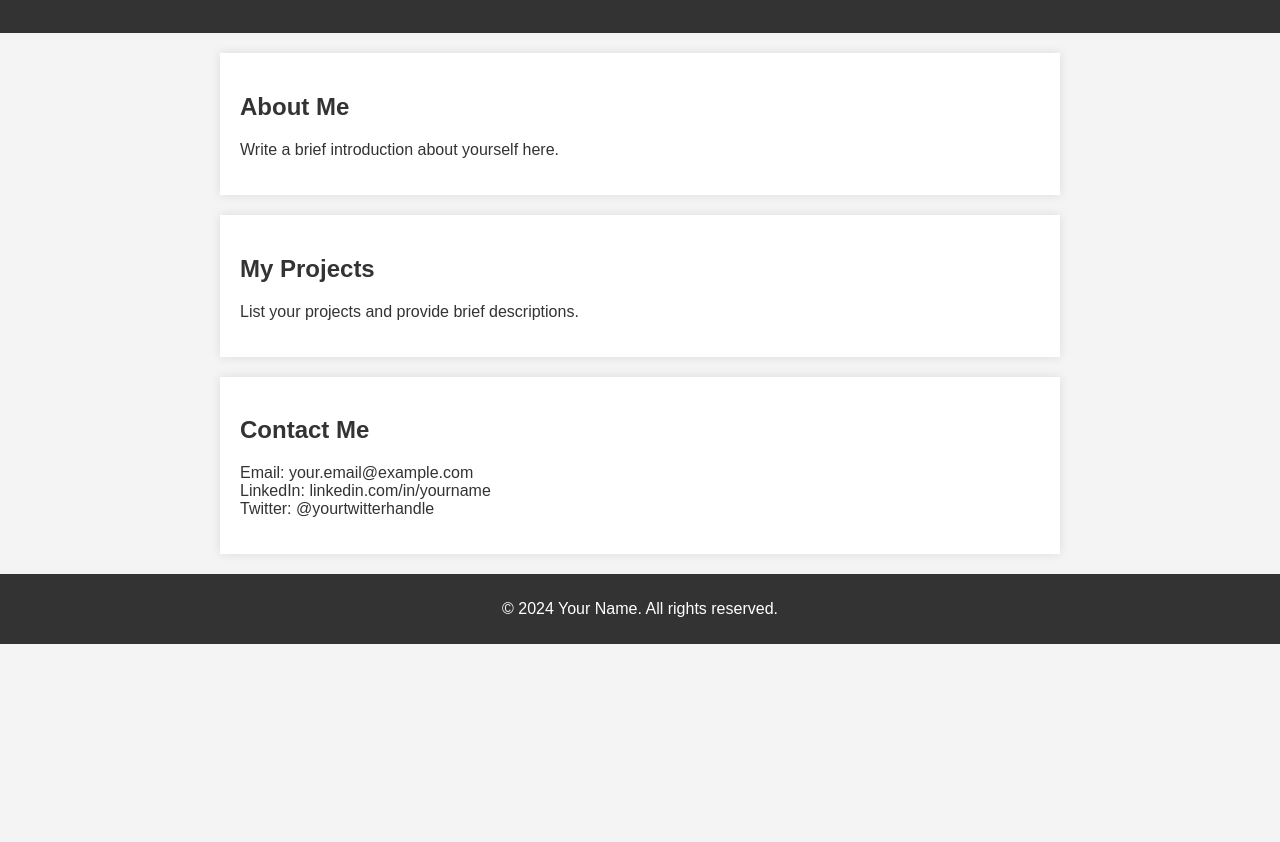
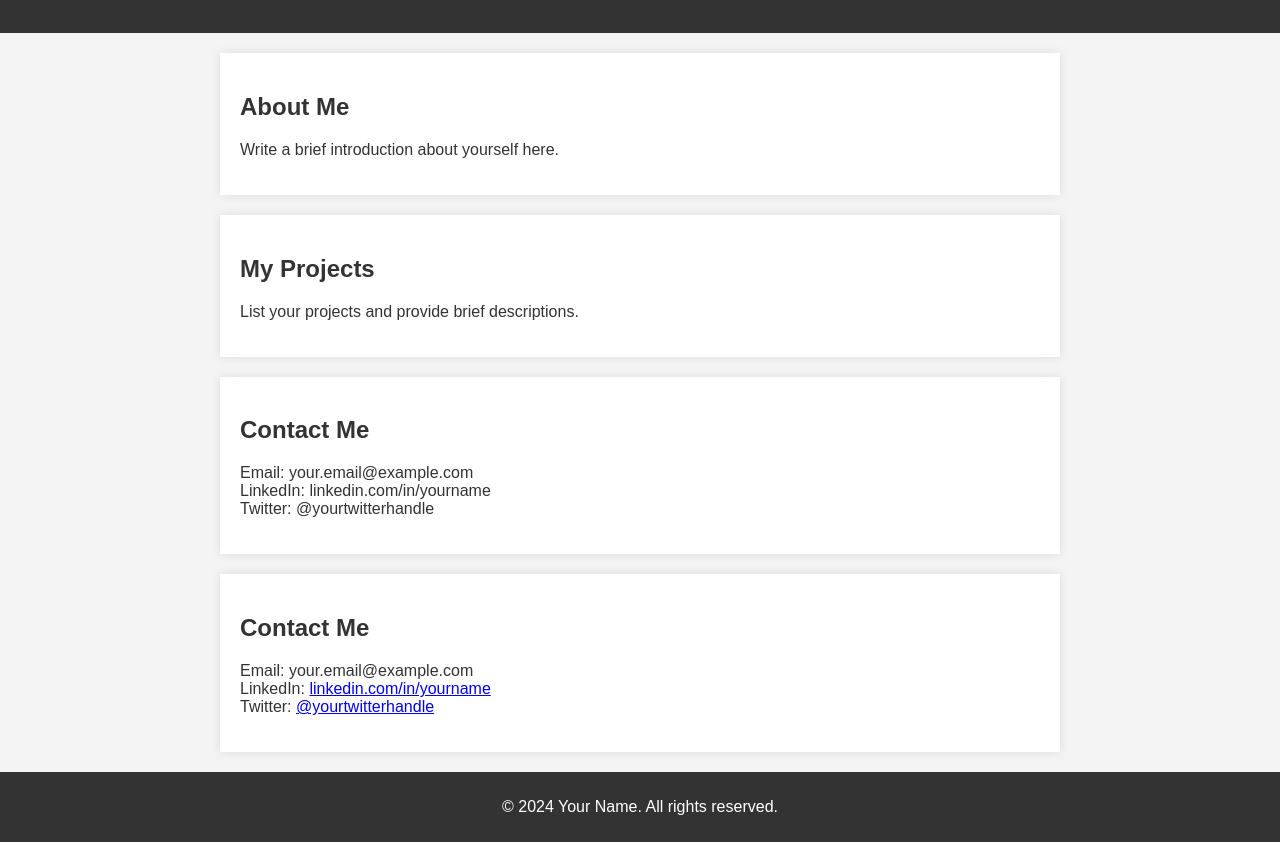
Before and after one commit to Worshisy/worshisy.github.io, a plain HTML site: page index.html in a window 1280 px wide. Shown: the part 121-963 px from the top of the page. Before the commit the page ends 800 px from the top, so only its background shows below. Drawn offline with Linux system fonts and the light colour scheme.

Commit message:
Update index.html

```diff
--- a/index.html
+++ b/index.html
@@ -63,6 +63,14 @@
         </p>
     </section>
 
+    <section>
+    <h2>Contact Me</h2>
+    <p>Email: your.email@example.com<br>
+        LinkedIn: <a href="https://www.linkedin.com/in/yourname" target="_blank">linkedin.com/in/yourname</a><br>
+        Twitter: <a href="https://twitter.com/yourtwitterhandle" target="_blank">@yourtwitterhandle</a>
+    </p>
+    </section>
+
     <footer>
         <p>&copy; 2024 Your Name. All rights reserved.</p>
     </footer>
```
